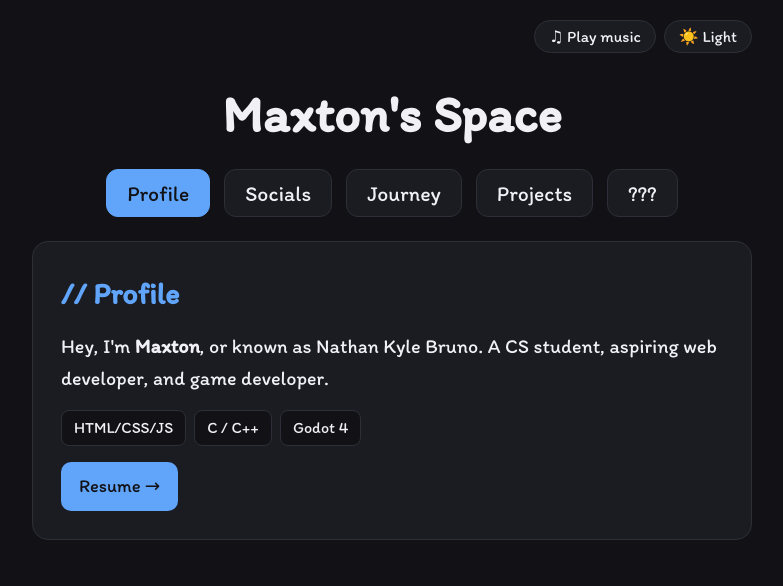
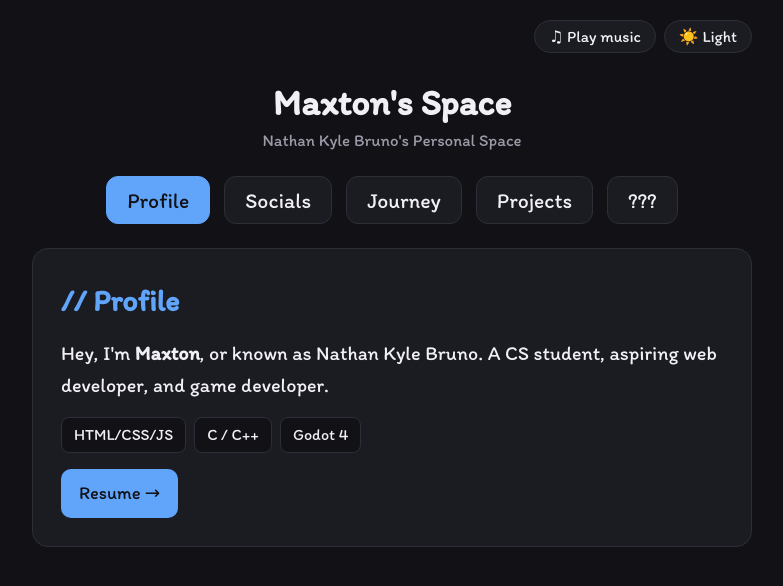
Before and after one commit to Maxton002/Maxton-Space, a plain HTML site: page index.html in a window 1280 px wide. Shown: the whole page, without its empty margins (248-1031 px from the left). Drawn offline with Linux system fonts and the light colour scheme.

Commit message:
Changed header

```diff
--- a/index.html
+++ b/index.html
@@ -19,6 +19,7 @@
 
   <header class="center">
     <h1>Maxton's Space</h1>
+    <h3>Nathan Kyle Bruno's Personal Space</h3>
   </header>
 
   <nav class="apps">
--- a/style.css
+++ b/style.css
@@ -66,10 +66,24 @@ body {
 /* Maxton's Space Title */
 .center {
   display: flex;
+  flex-direction: column;
   justify-content: center;
   align-items: center;
   margin-top: 30px;
-  font-size: 1.6rem;
+  text-align: center;
+  gap: 6px;
+}
+
+.center h1 {
+  font-size: 2.25rem;
+  line-height: 1.1;
+}
+
+.center h3 {
+  color: var(--muted);
+  font-size: 1.05rem;
+  font-weight: 400;
+  line-height: 1.4;
 }
 
 /* App Section */
```
